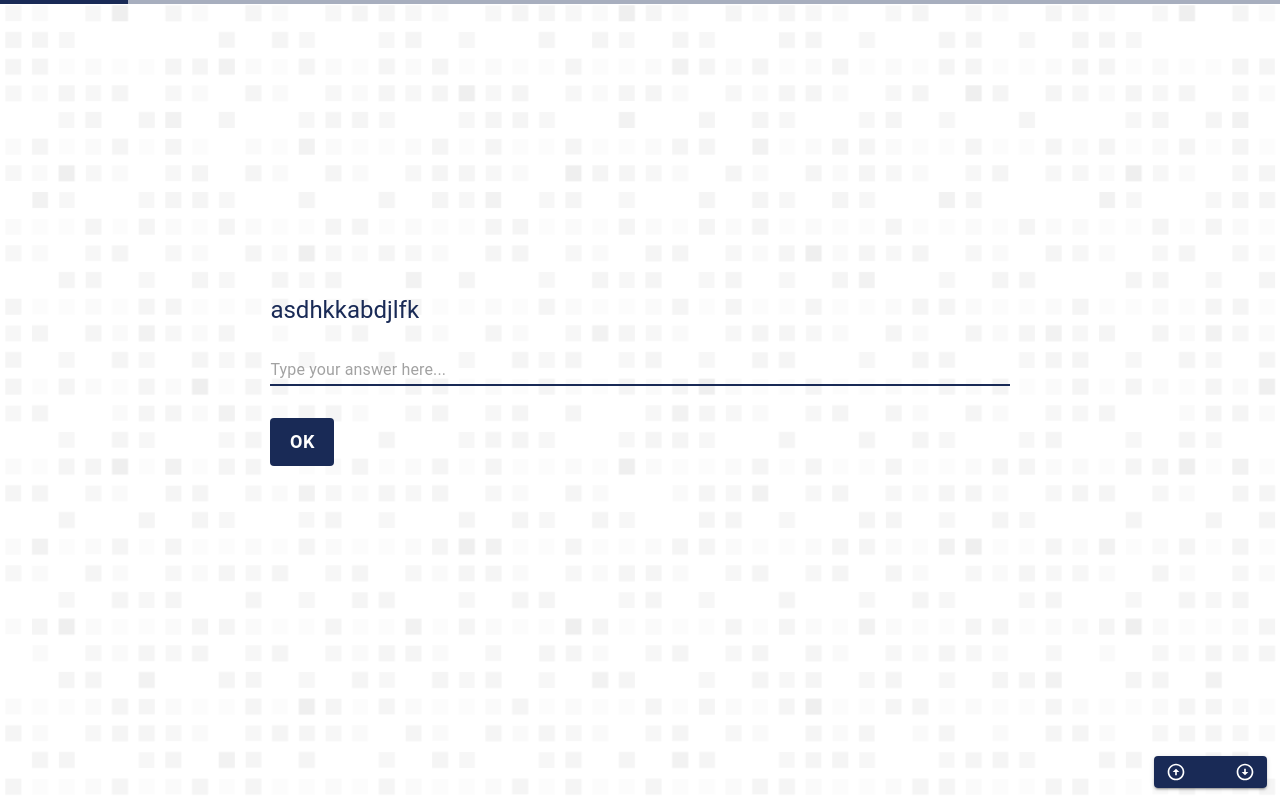
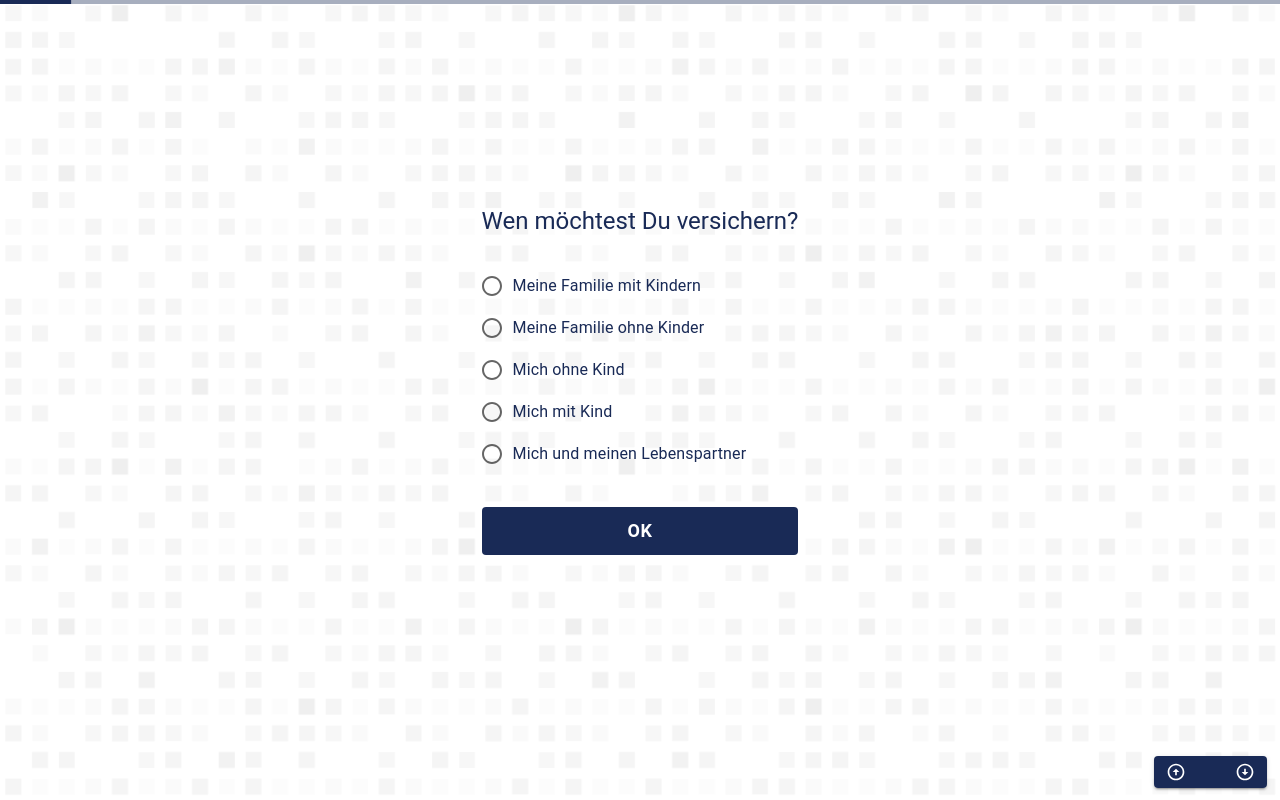
Before and after one commit to RowenaRavenclawWithExtraClaws/for-real, a React (Create React App) app: page / in a window 1280 px wide. Both pictures are taken after a click on the button "LOSLEGEN". Built offline with nearby package versions, Linux system fonts and the light colour scheme.

Commit message:
questions flow and handlers

```diff
--- a/src/App.tsx
+++ b/src/App.tsx
@@ -6,15 +6,28 @@
 import styles from "./assets/styles/app.module.css";
 import { ThemeProvider } from "@mui/material";
 import { theme } from "./controllers/utility/utility";
+import { useSelector } from "react-redux";
+import { selectMetadata } from "./controllers/reduxSlices/questionaireSlice";
 
 function App() {
+  const questionaireMetadata = useSelector(selectMetadata);
   const [currentState, setCurrentState] = useState<AppState>("landing");
 
   const goNext = (newState: AppState) => setCurrentState(newState);
 
   const states = {
-    landing: <LandingPage goNext={goNext} />,
-    questions: <QuestionPage />,
+    landing: (
+      <LandingPage
+        questionaireMetadata={questionaireMetadata}
+        goNext={goNext}
+      />
+    ),
+    questions: (
+      <QuestionPage
+        questionCount={questionaireMetadata.questionCount}
+        goNext={goNext}
+      />
+    ),
     thanks: <ThanksPage />,
   };
 
--- a/src/components/LandingPage.tsx
+++ b/src/components/LandingPage.tsx
@@ -3,14 +3,10 @@
 import CustomText from "./common/CustomText";
 import CustomButton from "./common/CustomButton";
 import { LangingPageProps } from "../types";
-import { useSelector } from "react-redux";
-import { selectMetadata } from "../controllers/reduxSlices/questionaireSlice";
 import { estimateDuration } from "../controllers/utility/utility";
 import secondLogo from "../assets/images/insurance.svg";
 
 const LandingPage = (props: LangingPageProps) => {
-  const questionaireMetadata = useSelector(selectMetadata);
-
   const buttonStyle = {
     height: "3rem",
     fontSize: "large",
@@ -23,10 +19,10 @@
     <div className={styles.landingPage}>
       <div>
         <img className={styles.logo} src={logo} alt="logo" />
-        <CustomText variant="h3" text={questionaireMetadata.name} />
+        <CustomText variant="h3" text={props.questionaireMetadata.name} />
         <CustomText
           variant="subtitle2"
-          text={questionaireMetadata.description}
+          text={props.questionaireMetadata.description}
         />
         <img className={styles.secondLogo} src={secondLogo} />
       </div>
@@ -41,7 +37,7 @@
         <CustomText
           variant="subtitle1"
           text={`🕐 Dauert ${estimateDuration(
-            questionaireMetadata.questionCount
+            props.questionaireMetadata.questionCount
           )} Minuten`}
         />
       </div>
--- a/src/components/QuestionPage.tsx
+++ b/src/components/QuestionPage.tsx
@@ -1,20 +1,62 @@
 import { useState } from "react";
+import { useSelector } from "react-redux";
 import styles from "../assets/styles/questionPage.module.css";
+import { selectQuestions } from "../controllers/reduxSlices/questionaireSlice";
+import { QuestionPageProps } from "../types";
+import ChoiceForm from "./questionPage/ChoiceForm";
 import CustomPagination from "./questionPage/CustomPagination";
 import ProgressBar from "./questionPage/ProgressBar";
 import TextForm from "./questionPage/textForm";
 
-const QuestionPage = () => {
-  // initialize to (1 / no.question) * 100
-  const [progressValue, setProgressValue] = useState<number>(10);
+const QuestionPage = (props: QuestionPageProps) => {
+  const questions = useSelector(selectQuestions);
+  const [currentQuestionIndx, setCurrentQuestionIndx] = useState<number>(0);
+  const [progressValue, setProgressValue] = useState<number>(
+    (1 / props.questionCount) * 100
+  );
+
+  const nextQuestion = () => {
+    if (currentQuestionIndx < props.questionCount - 1)
+      setCurrentQuestionIndx(currentQuestionIndx + 1);
+  };
+
+  const previousQuestion = () => {
+    if (currentQuestionIndx > 0)
+      setCurrentQuestionIndx(currentQuestionIndx - 1);
+  };
+
+  const chooseForm = () => {
+    if (questions[currentQuestionIndx].question_type === "multiple-choice")
+      return (
+        <ChoiceForm
+          text={questions[currentQuestionIndx].headline}
+          last={currentQuestionIndx === questions.length - 1}
+          questionIndx={currentQuestionIndx}
+          choices={questions[currentQuestionIndx].choices}
+          multiple={questions[currentQuestionIndx].multiple}
+          nextQuestion={nextQuestion}
+        />
+      );
+
+    return (
+      <TextForm
+        text={questions[currentQuestionIndx].headline}
+        last={currentQuestionIndx === questions.length - 1}
+        questionIndx={currentQuestionIndx}
+        multiline={questions[currentQuestionIndx].multiline}
+        nextQuestion={nextQuestion}
+      />
+    );
+  };
 
   return (
     <>
       <ProgressBar progressValue={progressValue} />
-      <div className={styles.questionPage}>
-        <TextForm text="asdhkkabdjlfk" questionIndx={1} />
-      </div>
-      <CustomPagination />
+      <div className={styles.questionPage}>{chooseForm()}</div>
+      <CustomPagination
+        nextQuestion={nextQuestion}
+        previousQuestion={previousQuestion}
+      />
     </>
   );
 };
--- a/src/components/questionPage/ChoiceForm.tsx
+++ b/src/components/questionPage/ChoiceForm.tsx
@@ -5,6 +5,7 @@
   Radio,
   RadioGroup,
 } from "@mui/material";
+import { handleChoiceOkButton } from "../../controllers/eventHandlers/eventHandlers";
 import { ChoiceFromProps } from "../../types";
 import CustomButton from "../common/CustomButton";
 import CustomText from "../common/CustomText";
@@ -29,7 +30,8 @@
               <FormControlLabel
                 key={indx}
                 control={<Checkbox />}
-                label={choice}
+                label={choice.label}
+                value={choice.value}
               />
             ))}
           </FormGroup>
@@ -38,15 +40,22 @@
             {props.choices.map((choice, indx) => (
               <FormControlLabel
                 key={indx}
-                value={choice}
                 control={<Radio />}
-                label={choice}
+                label={choice.label}
+                value={choice.value}
               />
             ))}
           </RadioGroup>
         )}
       </div>
-      <CustomButton style={buttonStyle} variant="contained" text="Ok" />
+      <CustomButton
+        style={buttonStyle}
+        variant="contained"
+        text={props.last ? "einreichen" : "ok"}
+        clickHandler={() =>
+          handleChoiceOkButton(props.choices[1], () => {}, props.nextQuestion)
+        }
+      />
     </div>
   );
 };
--- a/src/components/questionPage/CustomPagination.tsx
+++ b/src/components/questionPage/CustomPagination.tsx
@@ -1,16 +1,17 @@
 import { ArrowCircleDown, ArrowCircleUp } from "@mui/icons-material";
 import { ButtonGroup, Button } from "@mui/material";
 import styles from "../../assets/styles/questionPage/pagination.module.css";
+import { PaginationProps } from "../../types";
 
-const CustomPagination = () => {
+const CustomPagination = (props: PaginationProps) => {
   return (
     <ButtonGroup
       className={styles.customPagination}
       variant="contained"
       aria-label="outlined secondary button group"
     >
-      <Button startIcon={<ArrowCircleUp />} />
-      <Button endIcon={<ArrowCircleDown />} />
+      <Button startIcon={<ArrowCircleUp />} onClick={props.previousQuestion} />
+      <Button endIcon={<ArrowCircleDown />} onClick={props.nextQuestion} />
     </ButtonGroup>
   );
 };
--- a/src/components/questionPage/textForm.tsx
+++ b/src/components/questionPage/textForm.tsx
@@ -3,6 +3,7 @@
 import CustomButton from "../common/CustomButton";
 import CustomText from "../common/CustomText";
 import styles from "../../assets/styles/questionPage/textForm.module.css";
+import { handleTextOkButton } from "../../controllers/eventHandlers/eventHandlers";
 
 const TextForm = (props: TextFromProps) => {
   const buttonStyle = {
@@ -21,6 +22,8 @@
           className={styles.textField}
           variant="standard"
           autoFocus
+          multiline={props.multiline}
+          rows={props.multiline ? 5 : 1}
           placeholder="Type your answer here..."
         />
       </div>
@@ -28,7 +31,10 @@
         className={styles.okButton}
         style={buttonStyle}
         variant="contained"
-        text="Ok"
+        text={props.last ? "einreichen" : "ok"}
+        clickHandler={() =>
+          handleTextOkButton("", () => {}, props.nextQuestion)
+        }
       />
     </div>
   );
--- /dev/null
+++ b/src/controllers/eventHandlers/eventHandlers.ts
@@ -0,0 +1,19 @@
+import { choice } from "../../types";
+
+export const handleChoiceOkButton = (
+  answer: choice,
+  answerQuestion: (answer: choice) => void,
+  nextQuestion: () => void
+) => {
+  answerQuestion(answer);
+  nextQuestion();
+};
+
+export const handleTextOkButton = (
+  answer: string,
+  answerQuestion: (answer: string) => void,
+  nextQuestion: () => void
+) => {
+  answerQuestion(answer);
+  nextQuestion();
+};
```
